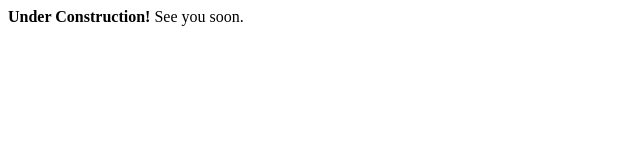
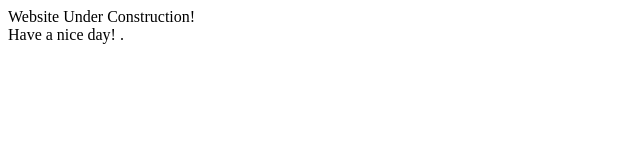
Before and after one commit to naveed087/naveed087.github.io, a plain HTML site: page index.html in a window 1280 px wide. Shown: the whole page, without its empty margins (0-640 px from the left). Drawn offline with Linux system fonts and the light colour scheme.

Commit message:
Update index.html

```diff
--- a/index.html
+++ b/index.html
@@ -1,8 +1,8 @@
 <!DOCTYPE html>
 <html>
 <body>
-    <b> Under Construction! </b>
-    See you soon.
+     Website Under Construction! <br> Have a nice day!
+    .
 
 </body>
 </html>
```
